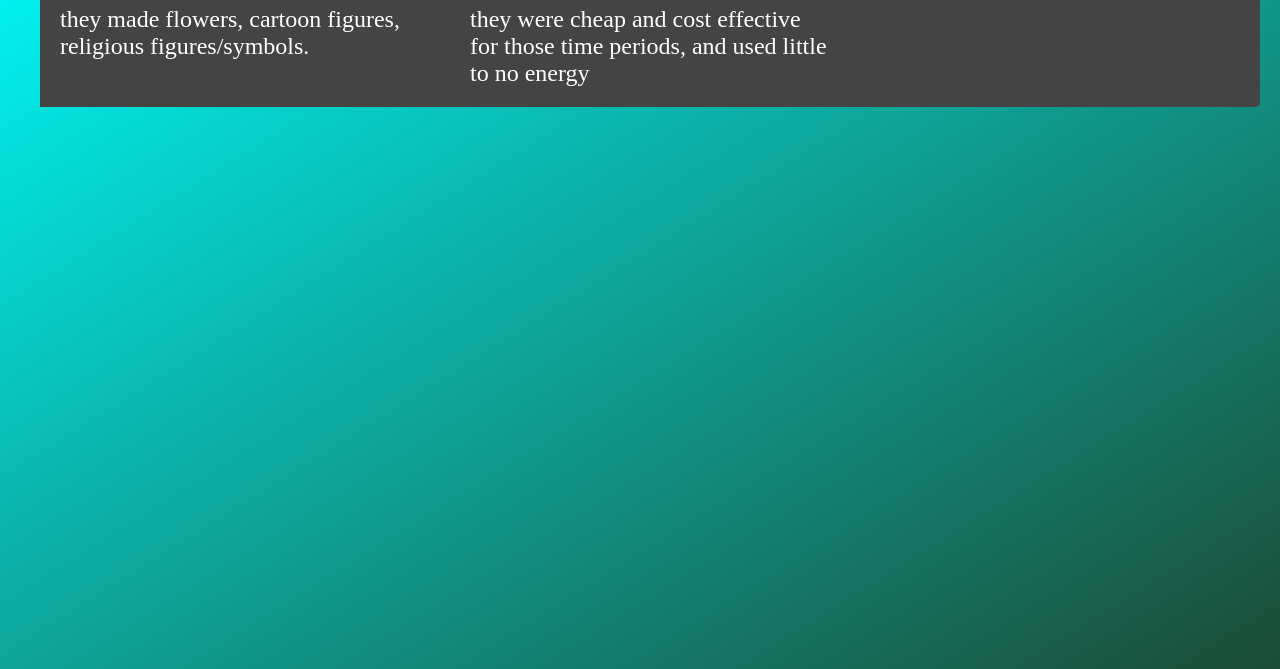
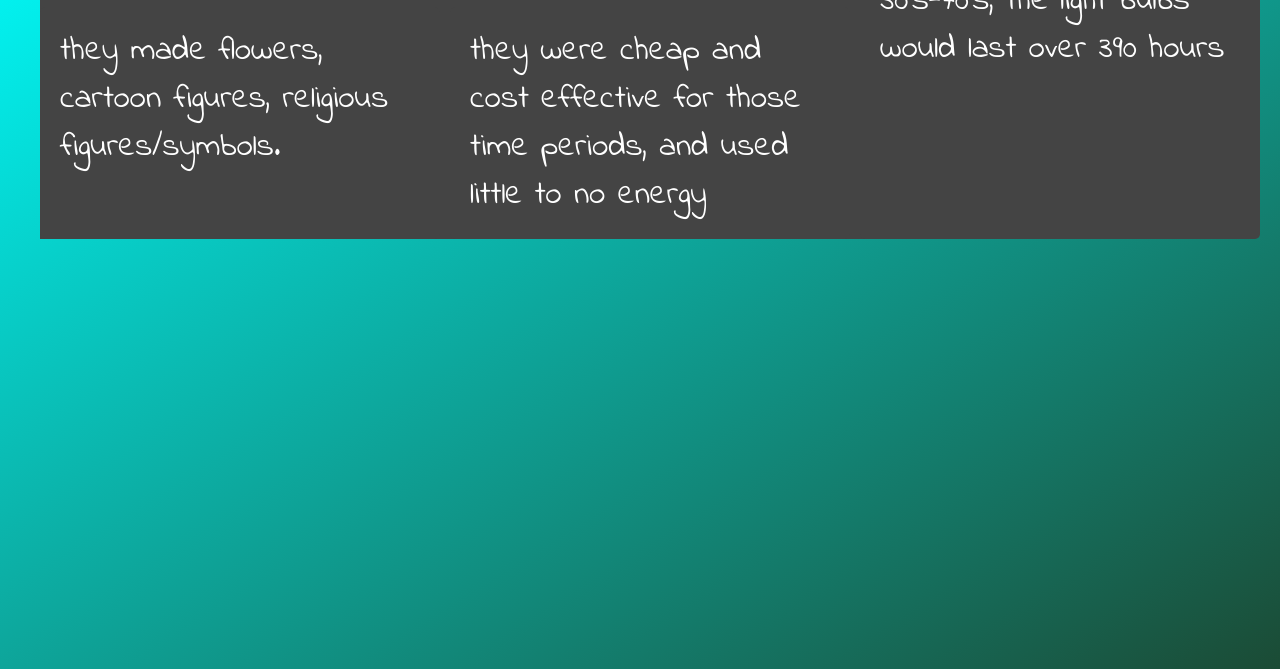
Before and after one commit to celestehope02/Aerolux-Light, a plain HTML site: page aeroluxhistory.html in a window 1280 px wide. Shown: the part 131-800 px from the top of the page. Drawn offline with Linux system fonts and the light colour scheme.

Commit message:
Update aeroluxhistory.html

```diff
--- a/aeroluxhistory.html
+++ b/aeroluxhistory.html
@@ -1,8 +1,10 @@
 <html>
+<head>
 <link href='//fonts.googleapis.com/css?family=Indie Flower' rel='stylesheet'>
 <style>
-<body> {font-family: 'Indie Flower';font-size: 22px;}
+body { font-family: 'Indie Flower';font-size: 22px; }
 </style>
+</head>
 <link href="grid.css"rel="stylesheet"type="text/css">
 <div class="wrapper">
 <div class="box a">History of aerolux lights</div>
```
